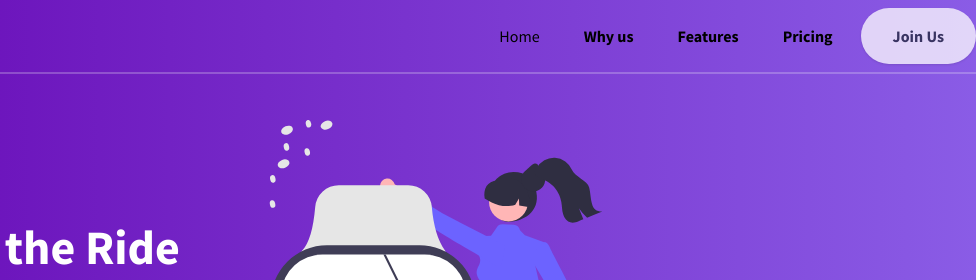
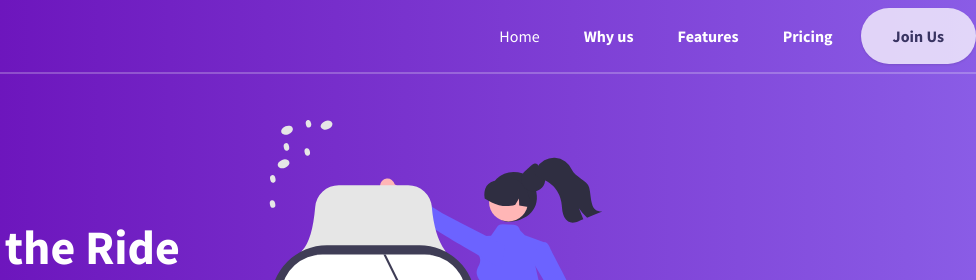
Before and after one commit to Hagar-Usama/hoewa-fane, a plain HTML site: page index.html in a window 1280 px wide. Shown: the top 280 px of the page, 304-1280 px from the left. Drawn offline with nearby package versions, Linux system fonts and the light colour scheme.

Commit message:
fix navbar items font color

```diff
--- a/index.html
+++ b/index.html
@@ -44,16 +44,16 @@
         <div class="w-full flex-grow lg:flex lg:items-center lg:w-auto hidden mt-2 lg:mt-0 bg-white lg:bg-transparent text-black p-4 lg:p-0 z-20" id="nav-content">
           <ul class="list-reset lg:flex justify-end flex-1 items-center">
             <li class="mr-3">
-              <a class="inline-block py-2 px-4 text-black no-underline" href="#">Home</a>
+              <a class="inline-block py-2 px-4 hover:text-gray-800 text-white no-underline" href="#">Home</a>
             </li>
             <li class="mr-3">
-              <a class="inline-block text-black no-underline hover:text-gray-800 hover:text-underline py-2 px-4" href="#why-us">Why us</a>
+              <a class="inline-block text-white no-underline hover:text-gray-800 hover:text-underline py-2 px-4" href="#why-us">Why us</a>
             </li>
             <li class="mr-3">
-              <a class="inline-block text-black no-underline hover:text-gray-800 hover:text-underline py-2 px-4" href="#features">Features</a>
+              <a class="inline-block text-white no-underline hover:text-gray-800 hover:text-underline py-2 px-4" href="#features">Features</a>
             </li>
             <li class="mr-3">
-              <a class="inline-block text-black no-underline hover:text-gray-800 hover:text-underline py-2 px-4" href="#pricing">Pricing</a>
+              <a class="inline-block text-white no-underline hover:text-gray-800 hover:text-underline py-2 px-4" href="#pricing">Pricing</a>
             </li>
           </ul>
 
@@ -878,6 +878,8 @@
       var brandname = document.getElementById("brandname");
       var toToggle = document.querySelectorAll(".toggleColour");
 
+      const links = document.querySelectorAll('#nav-content ul li a');
+
       document.addEventListener("scroll", function () {
         /*Apply classes for slide in bar*/
         scrollpos = window.scrollY;
@@ -896,6 +898,9 @@
           header.classList.add("shadow");
           navcontent.classList.remove("bg-gray-100");
           navcontent.classList.add("bg-white");
+          links.forEach(link => {
+                link.classList.add('text-gray-800');
+            });
         } else {
           header.classList.remove("bg-white");
           navaction.classList.remove("gradient");
@@ -906,6 +911,10 @@
           for (var i = 0; i < toToggle.length; i++) {
             toToggle[i].classList.add("text-white");
             toToggle[i].classList.remove("text-gray-800");
+            links.forEach(link => {
+                link.classList.remove('text-gray-800');
+                link.classList.add('text-white');
+            });
           }
 
           header.classList.remove("shadow");
@@ -966,11 +975,9 @@
       if (entry.isIntersecting) {
         // Add font-bold when section is in view
         navLink.classList.add('font-bold');
-        navLink.classList.remove('text-black'); // Optionally change color
       } else {
         // Remove font-bold when section is not in view
         navLink.classList.remove('font-bold');
-        navLink.classList.add('text-black'); // Restore default color
       }
     });
   }, {
```
